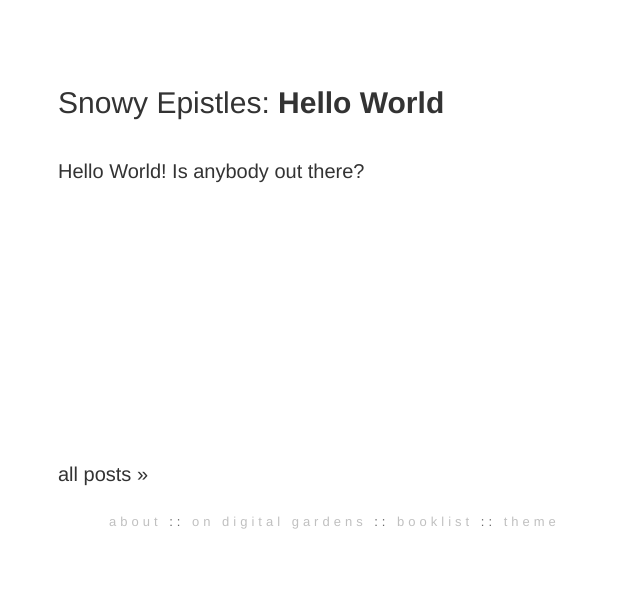
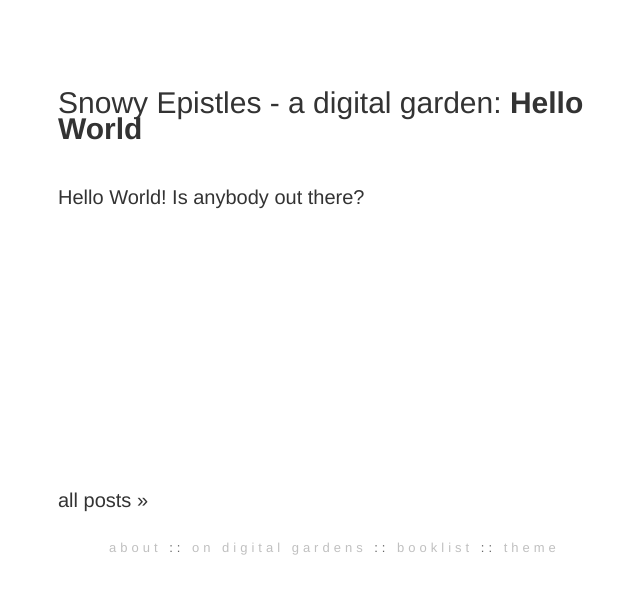
Before and after one commit to snowyepistles/snowyepistles.github.io, a Jekyll site: the page built from index.html, in a window 1280 px wide. Shown: the top 594 px of the page, without its empty margins (14-654 px from the left). Built offline with Jekyll 4.4.1, drawn with Linux system fonts in a browser that asks for light colours; part of the change alters nothing that is shown.

Commit message:
Update _config.yml

```diff
--- a/_config.yml
+++ b/_config.yml
@@ -1,16 +1,32 @@
-# Site settings
-title: Snowy Epistles
-description: >
-  Currently on attempt #25 on escaping winter...
-permalink: /:title
+title:               Snowy Epistles - a digital garden
+include:             ['_pages']
+exclude:             ['_includes/notes_graph.json']
+# You may need to change the base URL depending on your deploy configuration.
+# Specifically, when using GitHub Pages, the baseurl should point to where GitHub
+# Pages deploys your repository (which is usually the repository name).
+baseurl:            /snowyepistles.github.io
 
-# Build settings
-markdown: kramdown
-future: true
+permalink:           pretty
+relative_permalinks: false
+
+plugins:
+  - jekyll-last-modified-at
+
+sass:
+  sass_dir:          _sass
+  style:            :compressed
+
+collections:
+  notes:
+    output: true
+    permalink: /:slug
 
 defaults:
-    -
-        scope:
-            path: ""
-        values:
-            layout: page
+  - scope:
+      path: "**/*"
+    values:
+      layout: "default"
+  - scope:
+      path: "_notes/**/*.md"
+    values:
+      layout: "note"
```
